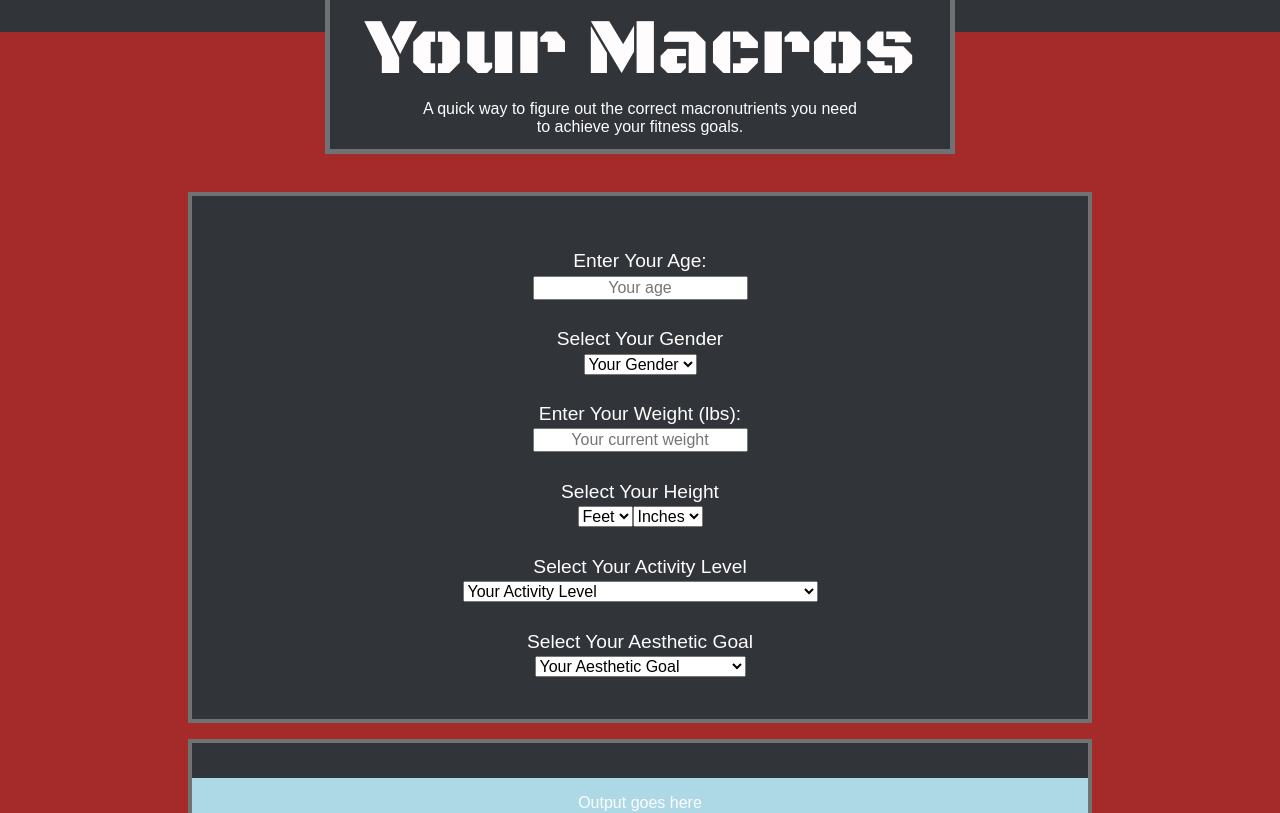
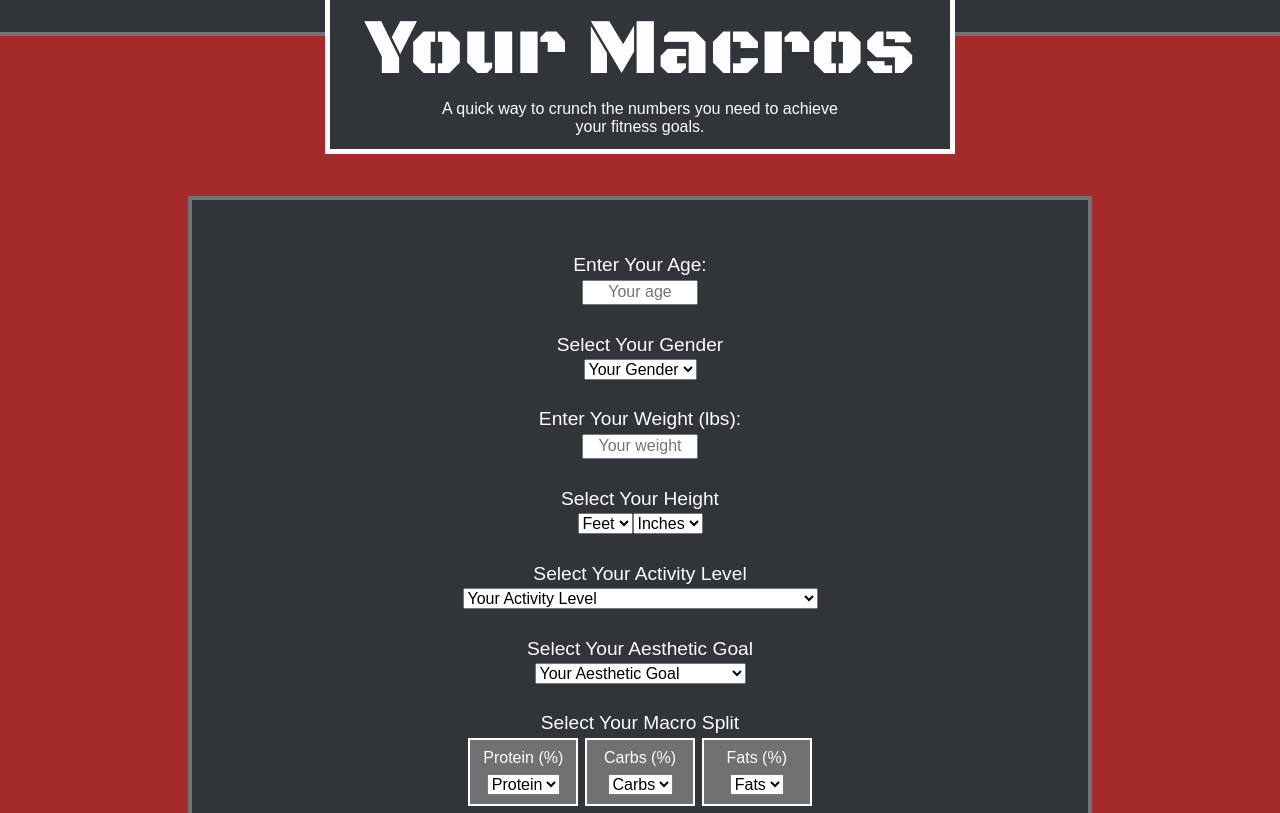
Before and after one commit to Chazz-Michaels/your-macros-calculator-react-app, a React (Create React App) app: page / in a window 1280 px wide. Shown: the top 813 px of the page. Built offline with nearby package versions, Linux system fonts and the light colour scheme; a web font is replaced by a local one.

Commit message:
add simple styles

```diff
--- a/src/components/brand.jsx
+++ b/src/components/brand.jsx
@@ -7,7 +7,7 @@ class Brand extends React.Component {
         <div id='brand-wrapper' className='center-me'>
           <div id='brand'>Your Macros</div>
           <div id='motto'>
-            A quick way to figure out the correct macronutrients
+            A quick way to crunch the numbers
             you need to achieve your fitness goals.
           </div>
         </div>
--- a/src/components/input.jsx
+++ b/src/components/input.jsx
@@ -5,6 +5,7 @@ import YourWeightInput from './inputs/yourWeightInput'
 import YourHeightInput from './inputs/yourHeightInput'
 import YourActivityLevelInput from './inputs/yourActivityLevelInput'
 import YourGoalInput from './inputs/yourGoal'
+import YourMacroSplitInput from './inputs/yourMacroSplitInput'
 
 class Input extends React.Component{
 
@@ -29,6 +30,8 @@ class Input extends React.Component{
 
         <YourGoalInput />
 
+        <YourMacroSplitInput />
+
       </div>
     )
   }
--- /dev/null
+++ b/src/components/inputs/optionsZeroTo100.jsx
@@ -0,0 +1,96 @@
+import React from 'react'
+
+class OptionsZeroTo100 extends React.Component {
+  render () {
+    return (
+      <React.Fragment>
+        <option
+          type='select'
+          value='0'>0
+        </option>
+        <option
+          type='select'
+          value='5'>5
+        </option>
+        <option
+          type='select'
+          value='10'>10
+        </option>
+        <option
+          type='select'
+          value='15'>15
+        </option>
+        <option
+          type='select'
+          value='20'>20
+        </option>
+        <option
+          type='select'
+          value='25'>25
+        </option>
+        <option
+          type='select'
+          value='30'>30
+        </option>
+        <option
+          type='select'
+          value='35'>35
+        </option>
+        <option
+          type='select'
+          value='40'>40
+        </option>
+        <option
+          type='select'
+          value='45'>45
+        </option>
+        <option
+          type='select'
+          value='50'>50
+        </option>
+        <option
+          type='select'
+          value='55'>55
+        </option>
+        <option
+          type='select'
+          value='60'>60
+        </option>
+        <option
+          type='select'
+          value='65'>65
+        </option>
+        <option
+          type='select'
+          value='70'>70
+        </option>
+        <option
+          type='select'
+          value='75'>75
+        </option>
+        <option
+          type='select'
+          value='80'>80
+        </option>
+        <option
+          type='select'
+          value='85'>85
+        </option>
+        <option
+          type='select'
+          value='90'>90
+        </option>
+        <option
+          type='select'
+          value='95'>95
+        </option>
+        <option
+          type='select'
+          value='100'>100
+        </option>
+      </React.Fragment>
+    )
+  }
+}
+
+export default OptionsZeroTo100;
--- /dev/null
+++ b/src/components/inputs/yourMacroSplitInput.jsx
@@ -0,0 +1,56 @@
+import React from 'react'
+import OptionsZeroTo100 from './optionsZeroTo100.jsx'
+
+class YourMacroSplitInput extends React.Component {
+  render () {
+    return (
+      <div id='your-macro-split-input' className='input-group'>
+        <div className='input-header'>Select Your Macro Split</div>
+
+          <div className='macro-group'>
+            <div className='macro-header'>Protein (%)</div>
+            <select
+              name='select-protein-percent'
+              defaultValue='default'>
+              <option
+                type='select'
+                disabled='disabled'
+                value='default'>Protein
+              </option>
+              <OptionsZeroTo100 />
+            </select>
+          </div>
+
+          <div className='macro-group'>
+            <div className='macro-header'>Carbs (%)</div>
+            <select
+              name='select-protein-percent'
+              defaultValue='default'>
+              <option
+                type='select'
+                disabled='disabled'
+                value='default'>Carbs
+              </option>
+              <OptionsZeroTo100 />
+            </select>
+          </div>
+
+          <div className='macro-group'>
+            <div className='macro-header'>Fats (%)</div>
+            <select
+              name='select-protein-percent'
+              defaultValue='default'>
+              <option
+                type='select'
+                disabled='disabled'
+                value='default'>Fats
+              </option>
+              <OptionsZeroTo100 />
+            </select>
+          </div>
+      </div>
+    )
+  }
+}
+
+export default YourMacroSplitInput;
--- a/src/components/inputs/yourWeightInput.jsx
+++ b/src/components/inputs/yourWeightInput.jsx
@@ -5,7 +5,7 @@ class YourWeightInput extends React.Component {
     return (
       <div id='your-weight-input' className='input-group'>
         <div className='input-header'>Enter Your Weight (lbs):</div>
-        <input name='weight' placeholder='Your current weight' />
+        <input name='weight' placeholder='Your weight' />
       </div>
     )
   }
--- a/src/styles/base/globals.css
+++ b/src/styles/base/globals.css
@@ -13,6 +13,7 @@ body {
   background-color: var(--wine);
   margin: 2rem 0 0 0;
   padding: 10rem 0 0 0;
+  border-top: 4px solid var(--gray);
 }
 .center-me {
   text-align: center;
--- a/src/styles/partials/brand.css
+++ b/src/styles/partials/brand.css
@@ -11,7 +11,7 @@
   width: 100%;
   margin: auto;
   background: var(--darkgray);
-  border: 5px solid var(--gray);
+  border: 5px solid var(--white);
   border-top: none;
 }
 #brand {
@@ -21,7 +21,7 @@
 }
 #motto {
   font-size: 1rem;
-  max-width: 450px;
+  max-width: 400px;
   margin: inherit;
   padding: 0 0 0.8rem 0;
 }
--- a/src/styles/partials/footer.css
+++ b/src/styles/partials/footer.css
@@ -5,7 +5,7 @@
 }
 .fa {
   font-size: 3rem;
-  margin: 0.8rem 0.4rem;
+  margin: 0.8rem 0.4rem 0.7rem 0.4rem;
   padding: 1rem;
   color: var(--white);
   border: 2px solid var(--white);
--- a/src/styles/partials/input.css
+++ b/src/styles/partials/input.css
@@ -13,6 +13,19 @@
   font-size: 1.2rem;
   padding: 0.2rem 0;
 }
-input {
+input{
   text-align: center;
+  padding: 0.1rem 0.4rem;
+  max-width: 100px;
 }
+.macro-group {
+  display: inline-block;
+  padding: 0.2rem 0.2rem 0.6rem 0.2rem;
+  margin: 0 0.2rem;
+  background: var(--gray);
+  border: 2px solid var(--white);
+  min-width: 100px;
+}
+.macro-header {
+  padding: 0.4rem;
+}
```
